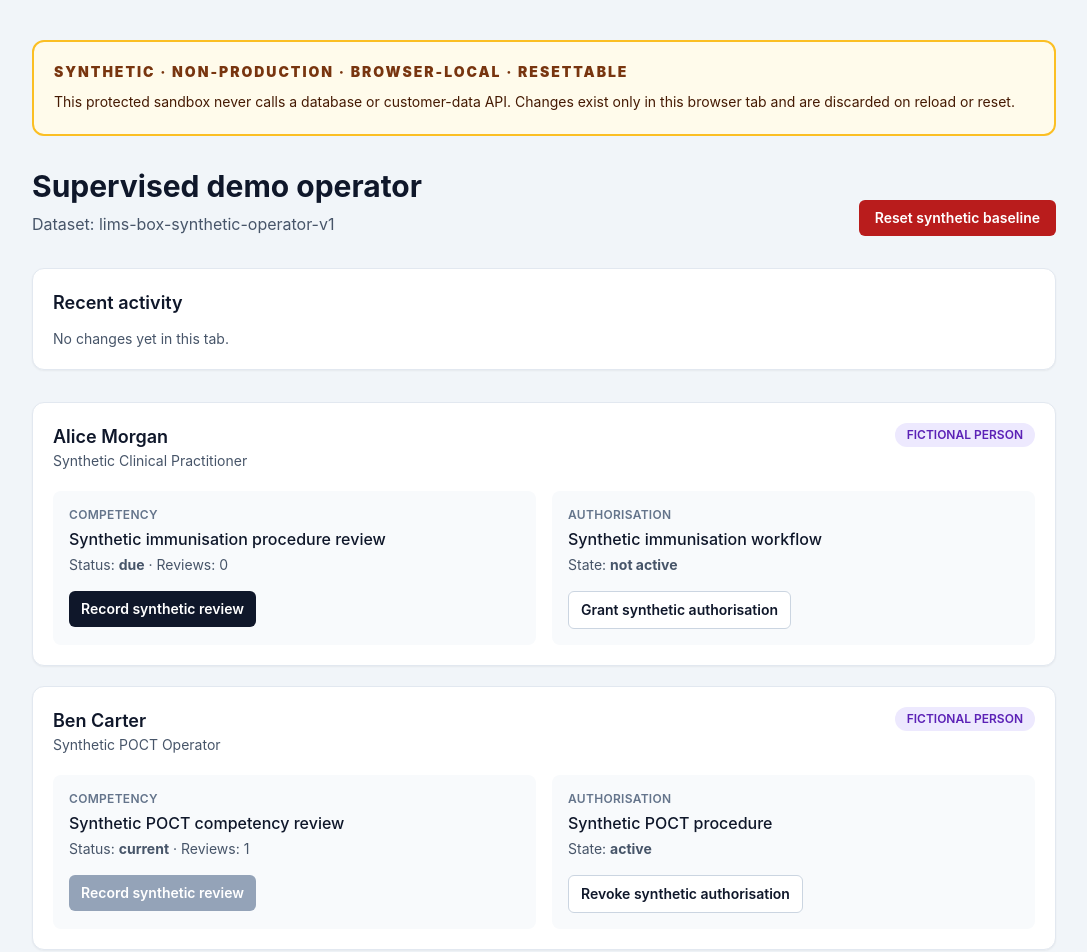
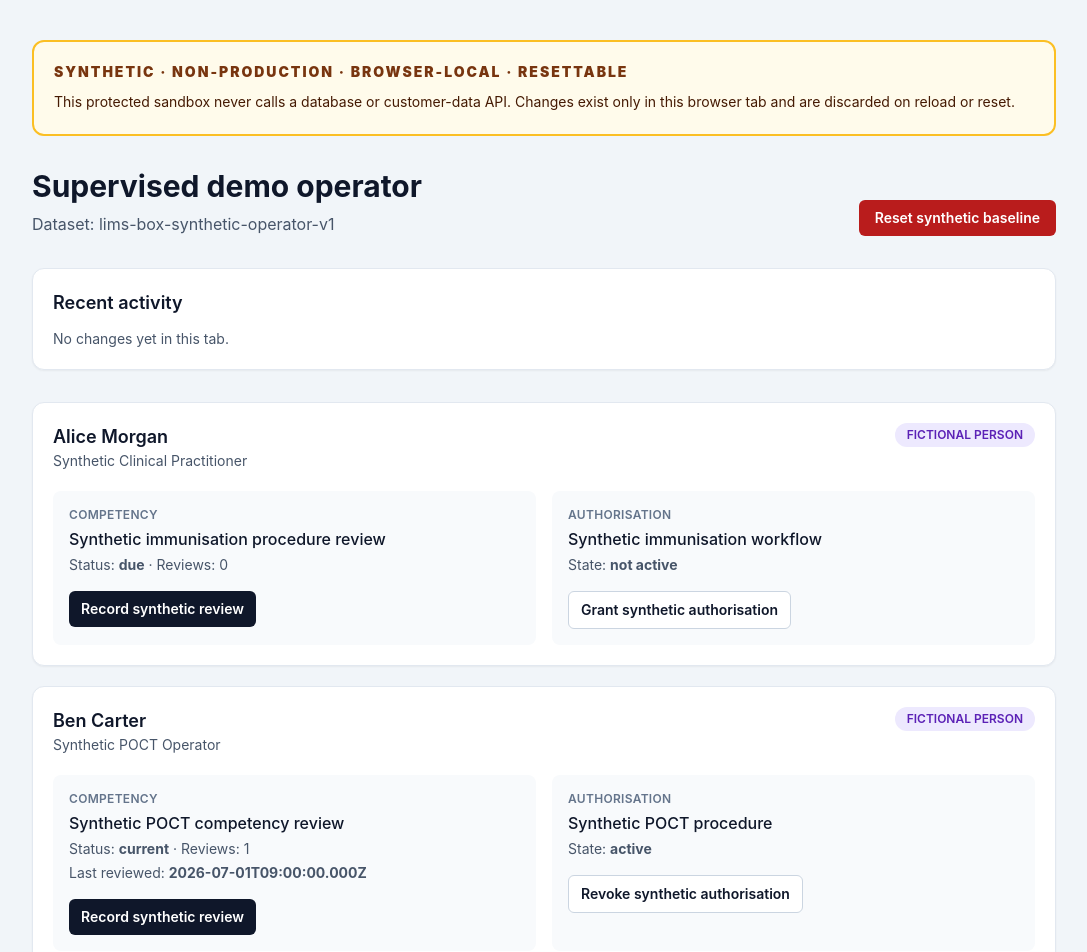
Before and after one commit to TombStoneDash/lims-box, a Next.js app: page /demo/operator in a window 1280 px wide. Shown: the top 952 px of the page, without its empty margins (96-1183 px from the left). Built offline with nearby package versions, Linux system fonts and the light colour scheme.

Commit message:
feat: complete fleet task LIMS-DEMO-OPERATOR-SANDBOX-DEAD-CONTROLS-SECOND-20260923-R5

```diff
--- a/app/demo/operator/demo-operator-sandbox.tsx
+++ b/app/demo/operator/demo-operator-sandbox.tsx
@@ -33,10 +33,15 @@ function PersonCard({
           <p className="mt-1 text-sm text-slate-600">
             Status: <strong>{person.competency.status}</strong> · Reviews: {person.competency.reviewCount}
           </p>
+          {person.competency.lastReviewedAt !== null ? (
+            <p className="mt-1 text-sm text-slate-600">
+              Last reviewed: <strong>{person.competency.lastReviewedAt}</strong>
+            </p>
+          ) : null}
           <button
             type="button"
-            className="mt-4 rounded-md bg-slate-900 px-3 py-2 text-sm font-semibold text-white disabled:cursor-not-allowed disabled:bg-slate-400"
-            disabled={person.competency.status === "current"}
+            className="mt-4 rounded-md bg-slate-900 px-3 py-2 text-sm font-semibold text-white"
+            aria-label={`Record a synthetic competency review for ${person.name}`}
             onClick={() =>
               dispatch({
                 type: "record_competency_review",
@@ -58,6 +63,7 @@ function PersonCard({
           <button
             type="button"
             className="mt-4 rounded-md border border-slate-300 bg-white px-3 py-2 text-sm font-semibold text-slate-900"
+            aria-label={`${person.authorization.active ? "Revoke" : "Grant"} synthetic authorisation for ${person.name}`}
             onClick={() =>
               dispatch({
                 type: "set_authorization",
```
Also changed, not shown: 1 other file (tests, documents, lock files or other folders).
